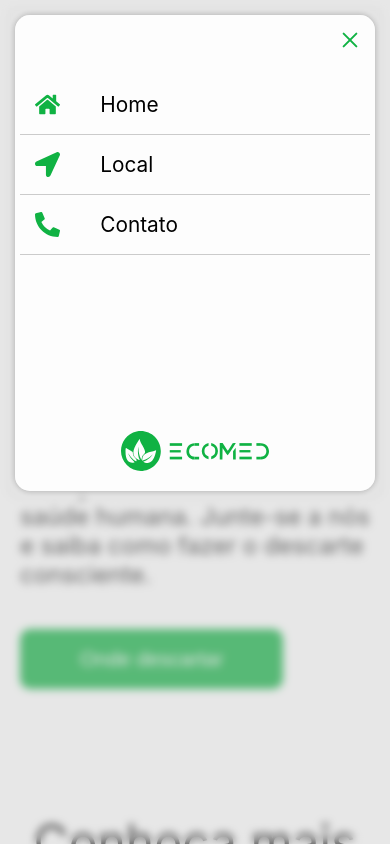
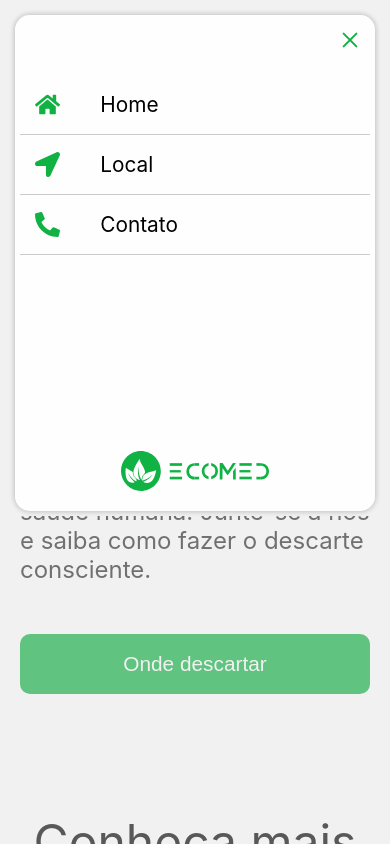
Before and after one commit to funchaal/EcoMed, a React (Create React App) app: page / in a window 390 px wide. Both pictures are taken after a click on the button 350 px from the left and 40 px from the top of the page. Built offline with nearby package versions, Linux system fonts and the light colour scheme; what short-unique-id would draw is missing.

Commit message:
more visual adjustments

```diff
--- a/src/App.css
+++ b/src/App.css
@@ -361,15 +361,13 @@ header.float button {
 
 #menu_ctn {
   width: calc(100vw - 20px);
-  height: calc(60vh - 20px);
+  height: 60vh;
   padding: 5px;
   background-color: rgb(255, 255, 255);
   /* backdrop-filter: blur(4px); */
-  border-radius: 10px;
   /* transition-duration: 200ms; */
   transition: padding 0ms, transform 500ms;
   transition-timing-function:cubic-bezier(0.19, 1, 0.22, 1);
-  box-shadow: 0px 0px 2px 1px rgba(0, 0, 0, 0.2);
 }
 
 #menu_ctn .item {
@@ -517,8 +515,7 @@ main.blur {
   height: 100vh;
   position: absolute;
   right: -10px;
-  background-color: rgba(196, 196, 196, 0.4);
-  backdrop-filter: blur(4px);
+  background-color: rgba(221, 221, 221, 0.4);
   top: -10px;
   display: none;
 }
@@ -649,6 +646,13 @@ main.blur {
 
 
 @media (max-width: 500px) {
+  #home div.left a {
+    width: 100%;
+    margin-top: 50px;
+  }
+  #home div.left button {
+    width: 100%;
+  }
   header {
     padding: 0 0 0 15px;
   }
@@ -712,7 +716,7 @@ main.blur {
     padding: 0px 20px 50px 20px;
   }
   #local {
-    padding: 100px 20px 50px 20px;
+    padding: 100px 20px 30px 20px;
     align-items: center;
     display: flex;
     flex-direction: column;
@@ -802,7 +806,7 @@ main.blur {
   width: 100%;
   height: 350px;
   /* border: 1px solid rgb(41, 41, 59); */
-  background-color: rgb(50, 50, 55);
+  background-color: rgb(50, 50, 60);
   /* box-shadow: 0px 0px 14px 2px rgba(16, 178, 67, 0.5); */
   border-radius: 20px;
 }
@@ -819,7 +823,7 @@ main.blur {
   min-height: 50px;
   border-radius: 15px;
   padding: 0 15px;
-  background-color: rgb(80, 80, 85);
+  background-color: rgb(80, 80, 90);
   color: white;
   font-size: 1rem;
 }
@@ -871,7 +875,7 @@ main.blur {
 
 #conversation .user {
   align-self: flex-end;
-  background-color: rgb(0, 191, 0);
+  background-color: rgb(0, 169, 10);
 }
 
 #conversation .fill {
--- a/src/components/Menu.js
+++ b/src/components/Menu.js
@@ -20,7 +20,7 @@ function Menu(props) {
     const DATA = [
         {
             title: "Home",
-            link: "#local",
+            link: "#home",
             Icon: FaHome
         },
         {
@@ -92,7 +92,7 @@ function Menu(props) {
                 <div></div>
             </button>
             <div id="menu_ctn">
-            <div className="background" onClick={() => setMenu(false)}></div>
+            <div className="background" onMouseDown={() => setMenu(false)}></div>
             <div className="box">
                 <div id="switcher" reference={reference} style={{ transform: `translateY(${switcherTranslation}px)` }}></div>
                 <div id="switcher-fixed" style={{ transform: `translateY(${switcherFixedTranslation}px)` }}></div>
```
